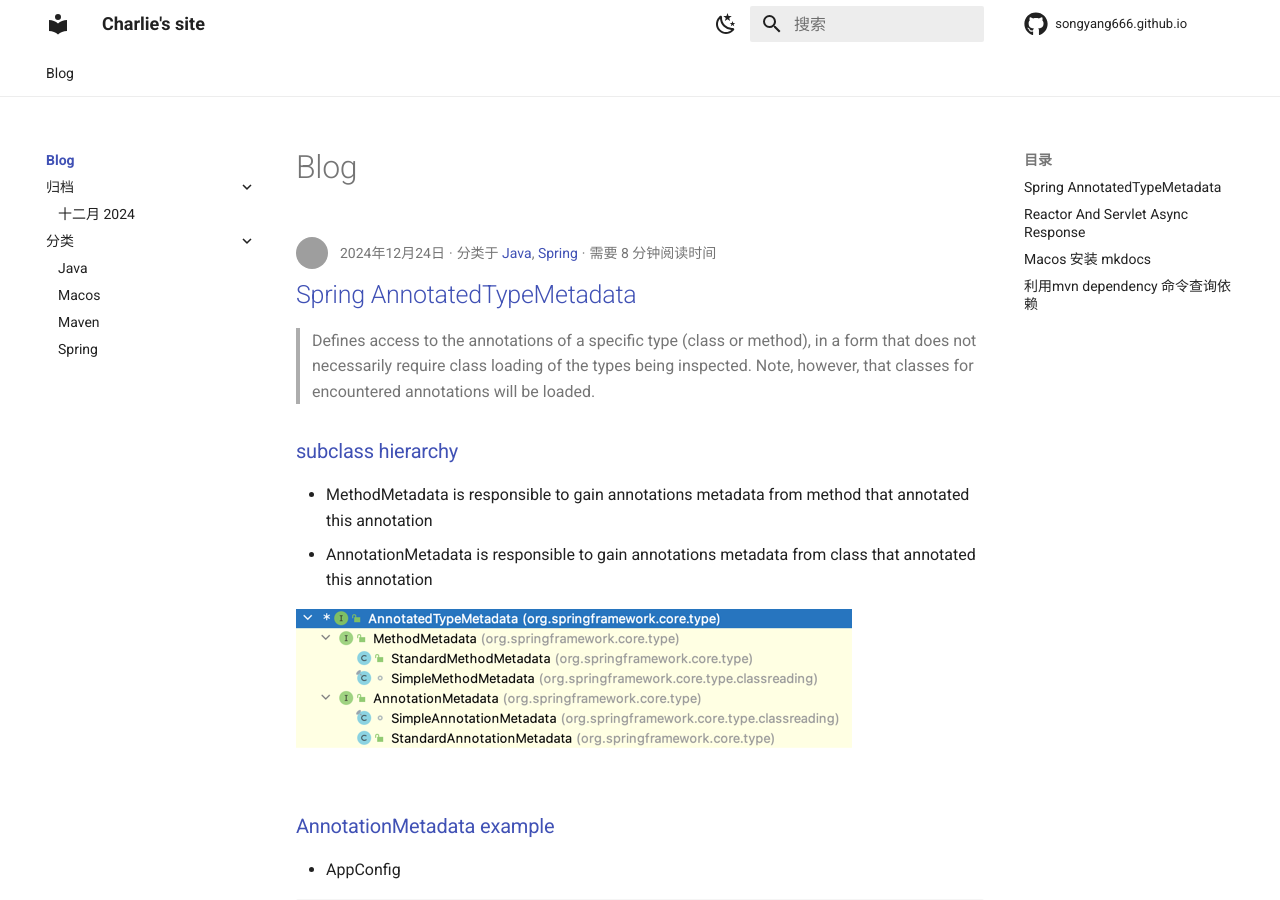
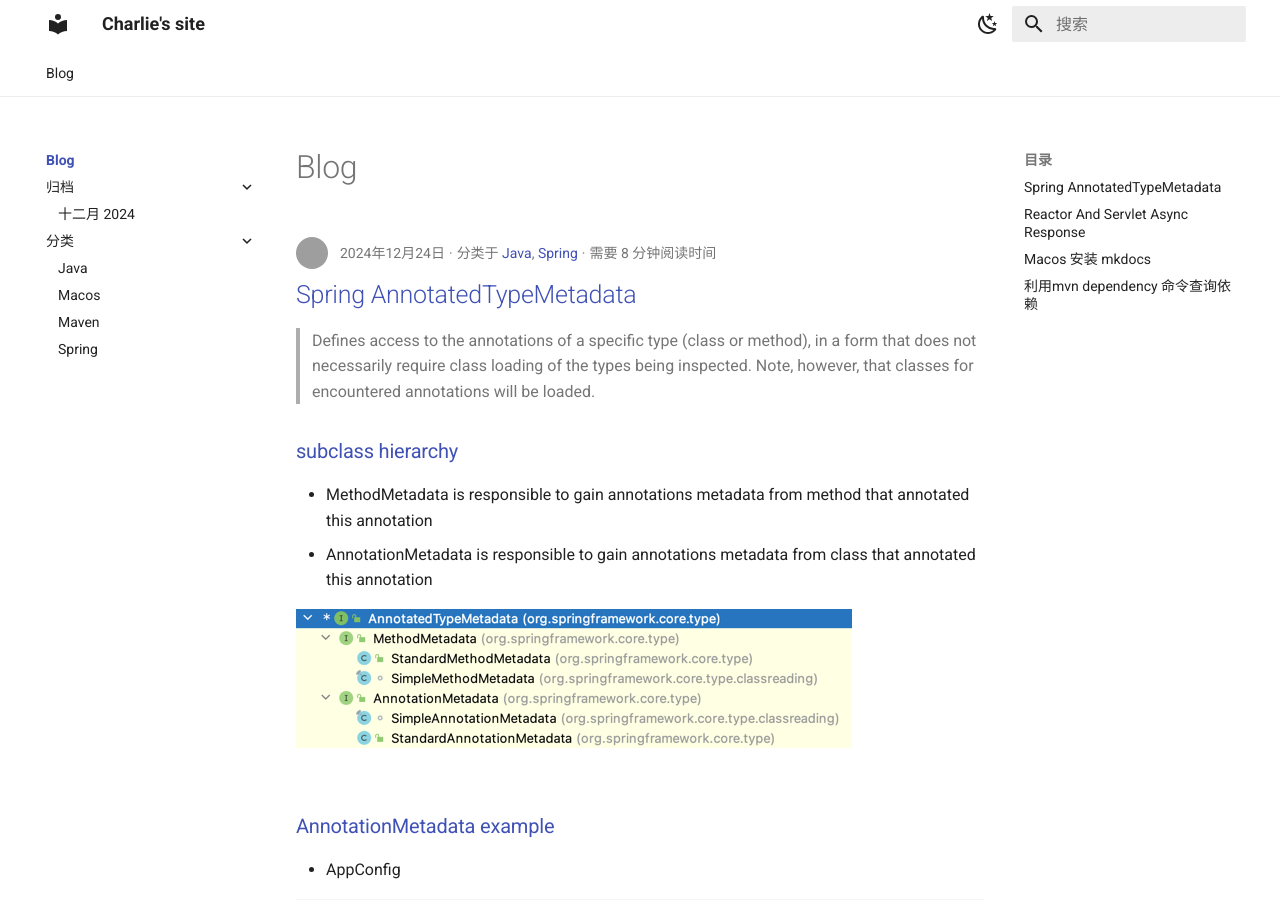
Before and after one commit to songyang666/songyang666.github.io, an MkDocs documentation site: the page built from docs/blog/index.md, in a window 1280 px wide and 900 px high. Built offline with MkDocs 1.6.1 and Material for MkDocs 9.7.7, drawn with Linux system fonts in a browser that asks for light colours; comment, search, counter and statistics services are not loaded; grey boxes are pictures that could not be loaded.

Commit message:
hide repo

```diff
--- a/mkdocs.yml
+++ b/mkdocs.yml
@@ -90,8 +90,7 @@ plugins:
 # [top-right corner]
 # [添加 GitHub 仓库]
 # https://squidfunk.github.io/mkdocs-material/setup/adding-a-git-repository/
-repo_url: https://github.com/songyang666/songyang666.github.io
-repo_name: songyang666.github.io
+
   # [bottom-left corner]
   # [版权说明]
   # https://squidfunk.github.io/mkdocs-material/setup/setting-up-the-footer/#copyright-notice
```
